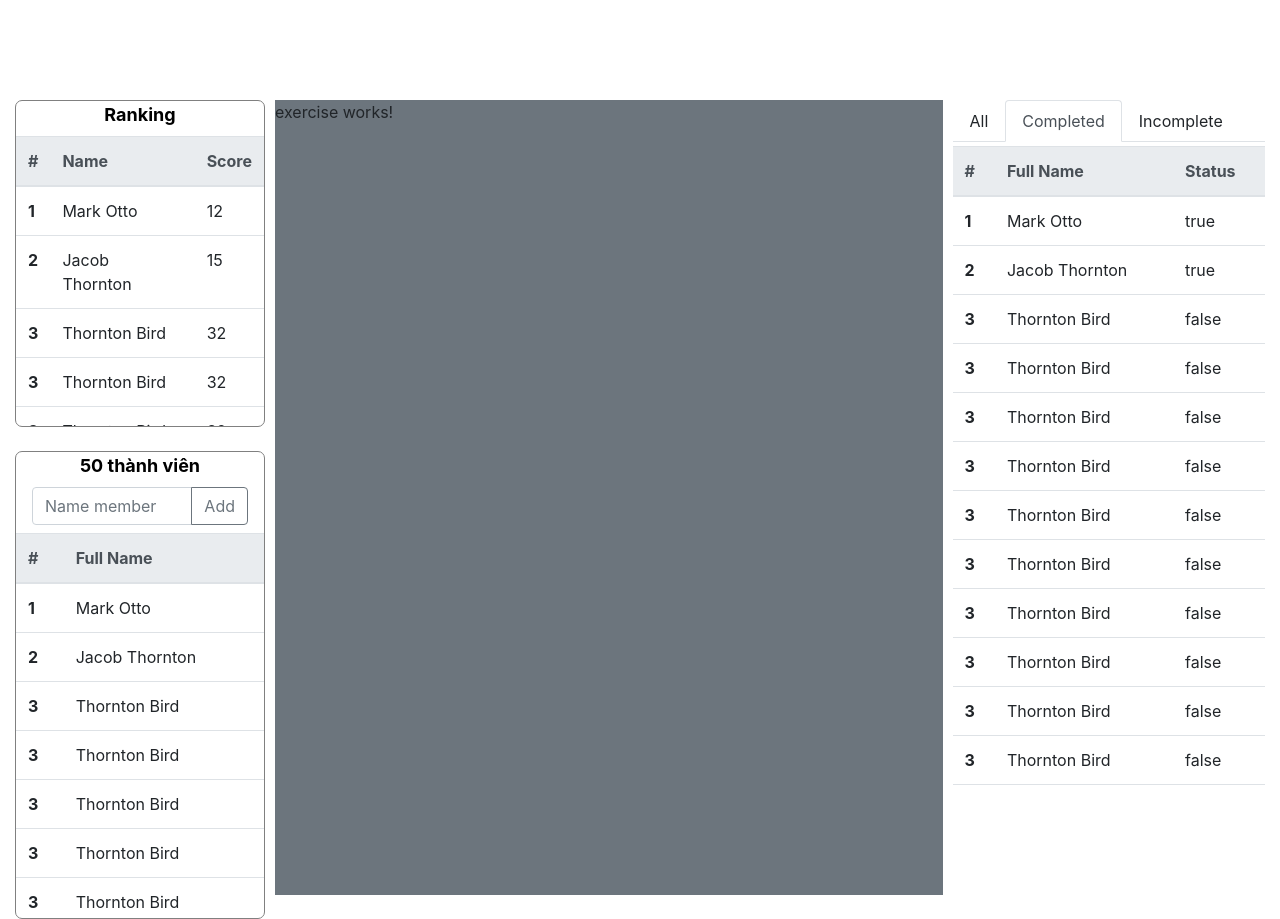
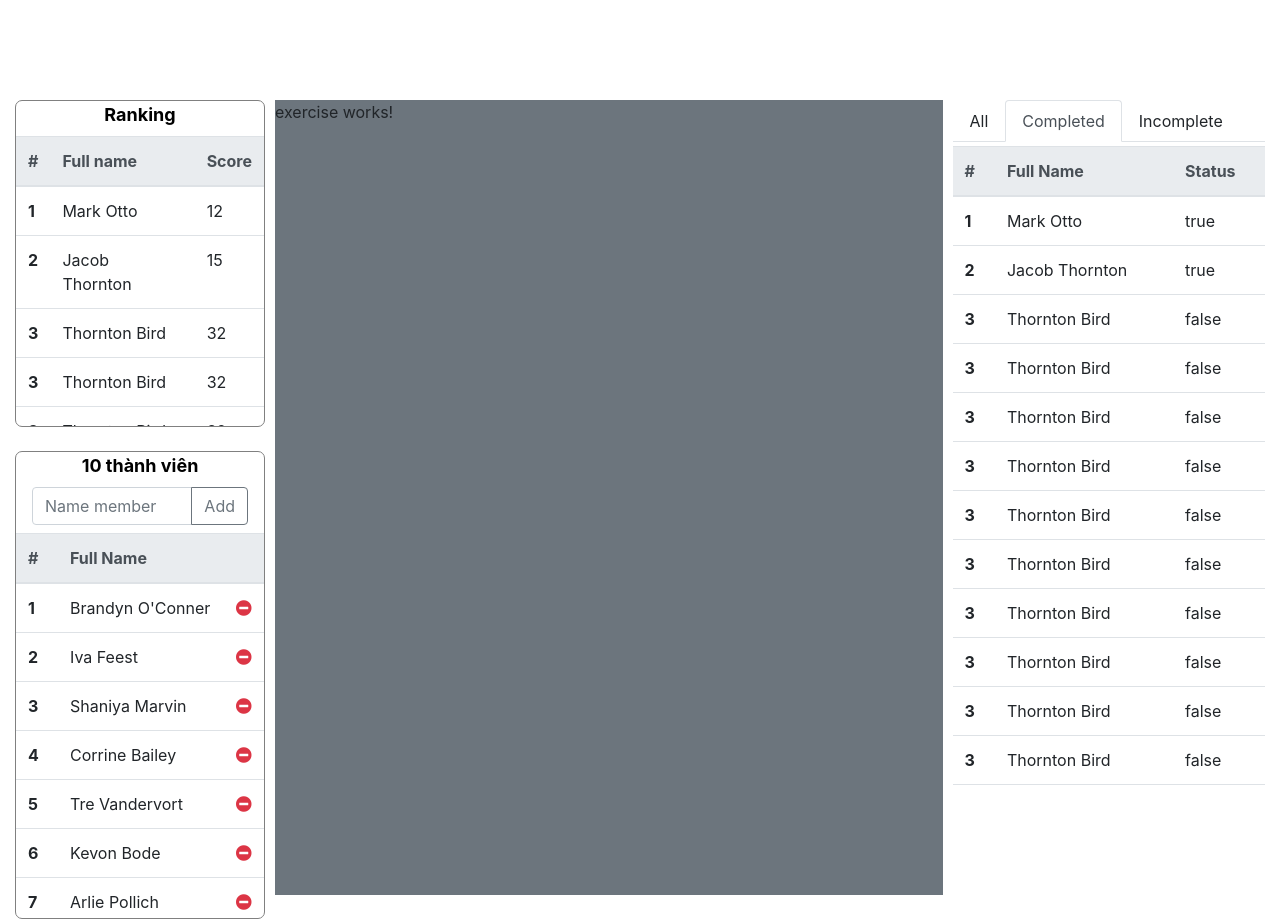
Before and after one commit to TienDat1999/eng-training, an Angular app: page /class in a window 1280 px wide. Built offline with nearby package versions, Linux system fonts and the light colour scheme.

Commit message:
[CLASS] member implement member-component

```diff
--- /dev/null
+++ b/src/app/mock-data/class.mock.ts
@@ -0,0 +1,22 @@
+import {Member, ResponseClass} from '../modules/user/models/class.model';
+import * as faker from 'faker';
+import {sample} from 'lodash';
+import {ExerciseStatusType} from '@app/modules/share/enum';
+
+export function getMockMemberInClass(size: number): ResponseClass {
+  return new ResponseClass({
+    count: size,
+    data: getMember(size),
+  });
+}
+
+export function getMember(size: number): Member[] {
+  return Array(size).fill({}).map((item: Member, index) => {
+    return new Member({
+      id: index + 1,
+      fullName: `${faker.name.firstName()} ${faker.name.lastName()}`,
+      score: faker.random.number({min: 0, max: 100}),
+      status: sample([ExerciseStatusType.Complete, ExerciseStatusType.Incomplete]),
+    });
+  });
+}
--- /dev/null
+++ b/src/app/modules/share/enum.ts
@@ -0,0 +1,4 @@
+export enum ExerciseStatusType {
+  Complete = 1,
+  Incomplete
+}
--- a/src/app/modules/user/components/class/member/member.component.html
+++ b/src/app/modules/user/components/class/member/member.component.html
@@ -1,6 +1,6 @@
 <div class="member__wrap">
   <div class="title">
-    50 thành viên
+    {{count}} thành viên
   </div>
   <div class="member-input py-2">
     <div class="input-group px-3">
@@ -21,12 +21,16 @@
       <tr>
         <th scope="col">#</th>
         <th scope="col">Full Name</th>
+        <th scope="col"></th>
       </tr>
       </thead>
       <tbody>
       <tr *ngFor="let member of members">
         <th scope="row">{{member.id}}</th>
-        <td>{{member.name}}</td>
+        <td>{{member.fullName}}</td>
+        <td (click)="removeMember(member)">
+          <i class="fas fa-minus-circle text-danger"></i>
+        </td>
       </tr>
       </tbody>
     </table>
--- a/src/app/modules/user/components/class/member/member.component.ts
+++ b/src/app/modules/user/components/class/member/member.component.ts
@@ -1,4 +1,6 @@
 import {Component, OnInit} from '@angular/core';
+import {ClassService} from '@app/modules/user/services/class.service';
+import {Member} from "@app/modules/user/models/class.model";
 
 @Component({
   selector: 'app-member',
@@ -6,47 +8,64 @@ import {Component, OnInit} from '@angular/core';
   styleUrls: ['./member.component.scss']
 })
 export class MemberComponent implements OnInit {
-
-  members = [
-    {id: 1, name: 'Mark Otto'},
-    {id: 2, name: 'Jacob Thornton'},
-    {id: 3, name: 'Thornton Bird'},
-    {id: 3, name: 'Thornton Bird'},
-    {id: 3, name: 'Thornton Bird'},
-    {id: 3, name: 'Thornton Bird'},
-    {id: 3, name: 'Thornton Bird'},
-    {id: 3, name: 'Thornton Bird'},
-    {id: 3, name: 'Thornton Bird'},
-    {id: 3, name: 'Thornton Bird'},
-    {id: 3, name: 'Thornton Bird'},
-    {id: 3, name: 'Thornton Bird'},
-    {id: 3, name: 'Thornton Bird'},
-    {id: 3, name: 'Thornton Bird'},
-    {id: 3, name: 'Thornton Bird'},
-    {id: 3, name: 'Thornton Bird'},
-    {id: 3, name: 'Thornton Bird'},
-    {id: 3, name: 'Thornton Bird'},
-    {id: 3, name: 'Thornton Bird'},
-    {id: 3, name: 'Thornton Bird'},
-  ];
+  count: number;
+  members: Member[] = [];
   inputNameMember: string;
 
-  constructor() {
+  constructor(private classService: ClassService) {
   }
 
   ngOnInit(): void {
+    this.getMembers();
   }
 
   addMember(): void {
-    const checkDuplicate = (this.members.some((item) => {
-      return item.name === this.inputNameMember;
-    }));
-    if (checkDuplicate || !this.inputNameMember) {
-      // show notification duplicate
+    const isDuplicateName = this.checkDuplicateNameMember(this.inputNameMember, this.members);
+    if (isDuplicateName || !this.inputNameMember) {
+      // Todo: show notification duplicate
       return;
     }
+    const member = this.createNewMember();
+    this.classService.addMemberInClass(member).subscribe((res) => {
+      if (res) {
+        this.members.push(member);
+        // Todo: show notification add success
+        this.inputNameMember = '';
+      } else {
+        // Todo: show notification add failure
+      }
+    });
+  }
+
+  removeMember(member): void {
+    this.classService.removeMemberInClass(member).subscribe((res) => {
+      if (res) {
+        // Todo: show notification remove member
+        this.members = this.members.filter(item => item.id !== member.id);
+      } else {
+        // Todo: show notification remove failure
+      }
+    });
+  }
+
+  private getMembers(): void {
+    this.classService.getMemberInClass(10).subscribe((res) => {
+      this.count = res.count;
+      this.members = res.data;
+    });
+  }
+
+  private createNewMember(): Member {
     const maxId: number = this.members.length;
-    this.members.push({id: maxId + 1, name: this.inputNameMember});
-    this.inputNameMember = '';
+    return new Member({
+      id: maxId + 1,
+      fullName: this.inputNameMember,
+    });
+  }
+
+  private checkDuplicateNameMember(name: string, members: Member[]): boolean {
+    return members.some((item) => {
+      return item.fullName === name;
+    });
   }
 }
--- a/src/app/modules/user/components/class/ranking/ranking.component.html
+++ b/src/app/modules/user/components/class/ranking/ranking.component.html
@@ -7,7 +7,7 @@
       <thead class="thead-light">
       <tr>
         <th scope="col">#</th>
-        <th scope="col">Name</th>
+        <th scope="col">Full name</th>
         <th scope="col">Score</th>
       </tr>
       </thead>
--- a/src/app/modules/user/components/class/status-members/status-members.component.scss
+++ b/src/app/modules/user/components/class/status-members/status-members.component.scss
@@ -1,6 +1,5 @@
 ::ng-deep app-status-members {
-  .status-member__wrap {
-    .status-member__content {
+  .status-member__wrap .status-member__content {
     .status-member__table {
       overflow: auto;
       max-height: calc(100vh - 150px);
@@ -16,4 +15,3 @@
     }
   }
 }
-}
--- /dev/null
+++ b/src/app/modules/user/models/class.model.ts
@@ -0,0 +1,21 @@
+import {ExerciseStatusType} from '../../share/enum';
+
+export class Member {
+  id: number;
+  fullName: string;
+  score: number;
+  status: ExerciseStatusType;
+
+  public constructor(init?: Partial<Member>) {
+    Object.assign(this, init);
+  }
+}
+
+export class ResponseClass {
+  data: Array<Member>;
+  count: number;
+
+  public constructor(init?: Partial<ResponseClass>) {
+    Object.assign(this, init);
+  }
+}
--- /dev/null
+++ b/src/app/modules/user/services/class.service.ts
@@ -0,0 +1,33 @@
+import {Injectable} from '@angular/core';
+import {Observable, of} from 'rxjs';
+import {Member, ResponseClass} from '@app/modules/user/models/class.model';
+import {environment} from '@environments/environment';
+import {getMockMemberInClass} from '@app/mock-data/class.mock';
+
+@Injectable({
+  providedIn: 'root'
+})
+export class ClassService {
+
+  constructor() {
+  }
+
+  getMemberInClass(size: number): Observable<ResponseClass> {
+    if (environment.production) {
+      console.log('get Member in class');
+    }
+    return of(getMockMemberInClass(size));
+  }
+  addMemberInClass(member: Member): Observable<boolean>{
+    if (environment.production) {
+      console.log('add member');
+    }
+    return of(true);
+  }
+  removeMemberInClass(member: Member): Observable<boolean>{
+    if (environment.production) {
+      console.log(`remove member ${member.id}`);
+    }
+    return of(true);
+  }
+}
```
Lines whose indentation alone changed are shown as unchanged.
